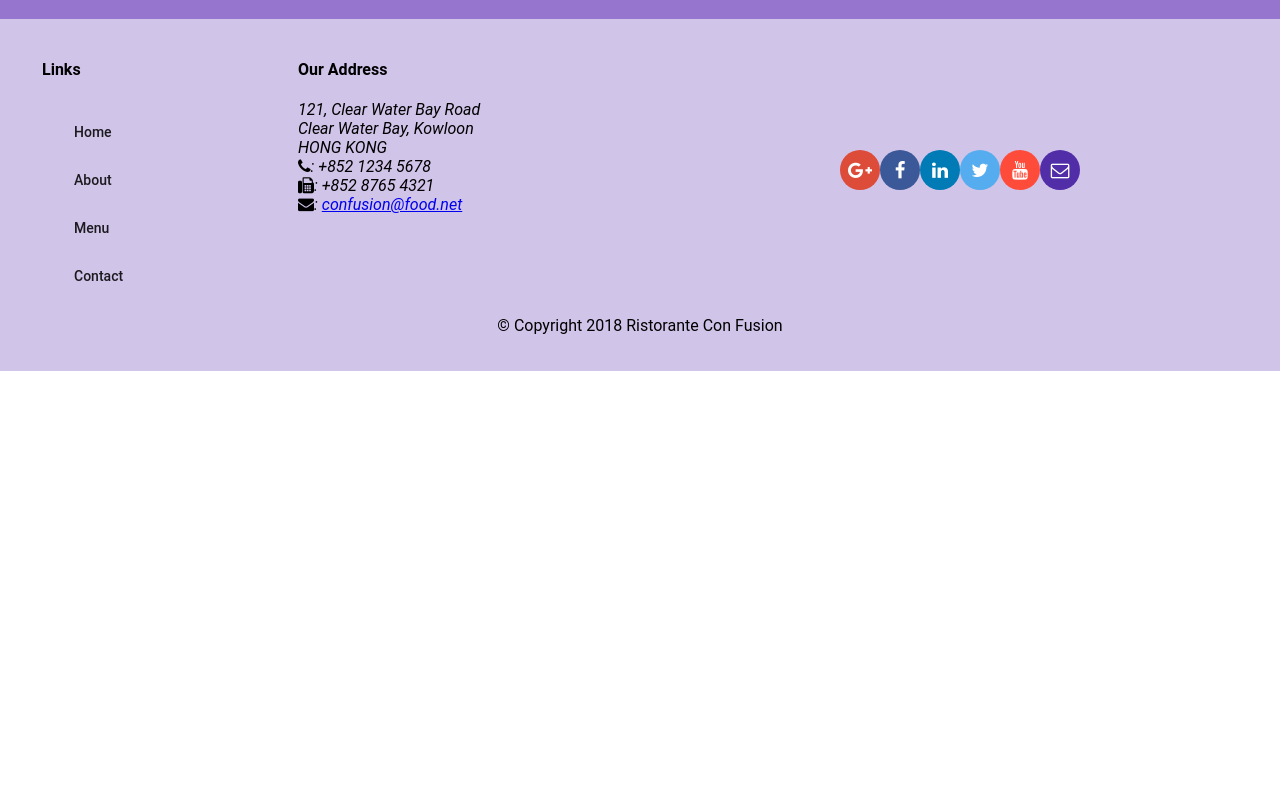
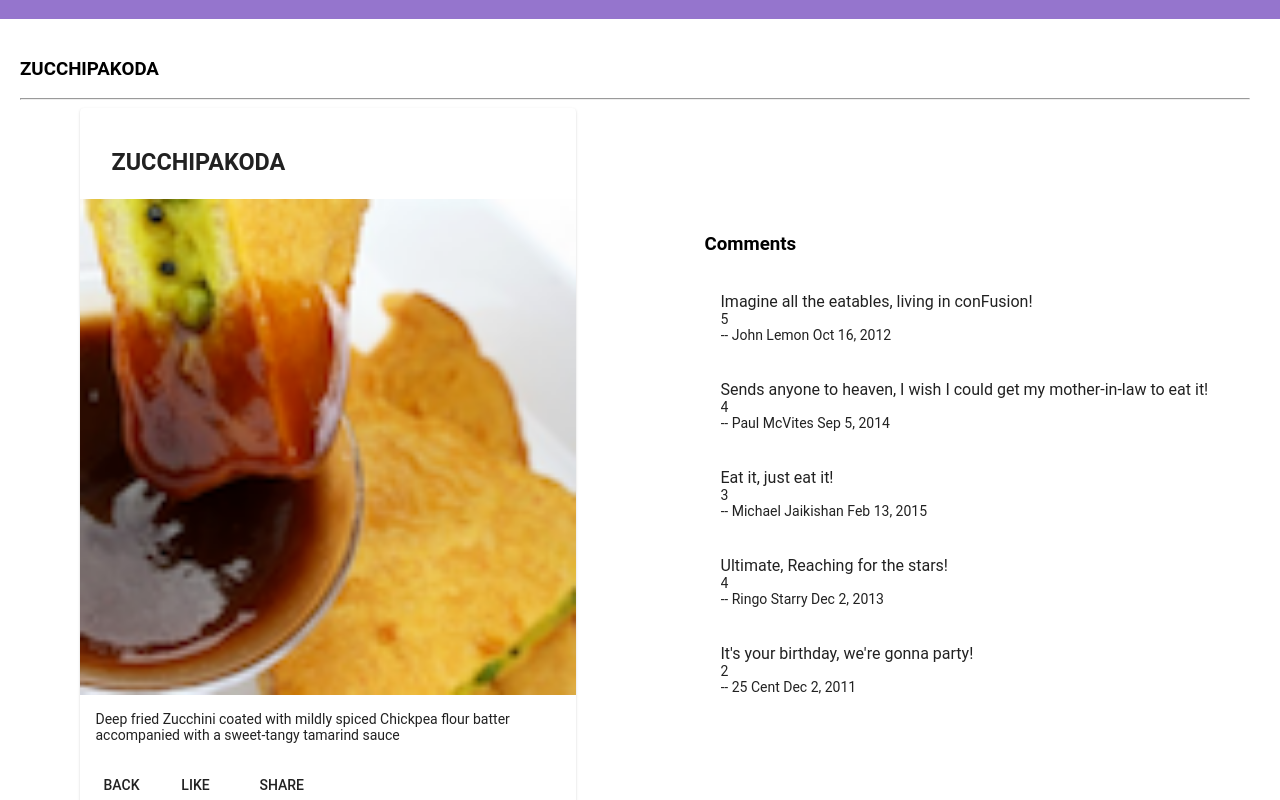
Before and after one commit to AnxhelaDecka/angular-confusion, an Angular app: page /dishdetail/1 in a window 1280 px wide. Before the commit this address led to /. Shown: the part 320-1120 px from the top of the page. Before the commit the page ends 800 px from the top, so only its background shows below. Built offline with nearby package versions, Linux system fonts and the light colour scheme.

Commit message:
Single Page Applications Part 2

```diff
--- a/src/app/app-routing/routes.ts
+++ b/src/app/app-routing/routes.ts
@@ -8,7 +8,8 @@
 
 export const routes: Routes = [
   { path: 'home',  component: HomeComponent },
-  { path: 'menu',     component: MenuComponent },
+  { path: 'menu',  component: MenuComponent },
+  { path: 'dishdetail/:id', component: DishdetailComponent },
   { path: 'contactus', component: ContactComponent},
   { path: '', redirectTo: '/home', pathMatch: 'full' }
 ];
--- a/src/app/dishdetail/dishdetail.component.html
+++ b/src/app/dishdetail/dishdetail.component.html
@@ -1,10 +1,18 @@
 <div class="container"
-    fxLayout="row"
+    fxLayout="row wrap"
     fxLayout.sm="column"
     fxLayout.xs="column"
     fxLayoutAlign.gt-md="space-around center"
     fxLayoutGap="10px"
     fxLayoutGap.xs="0">
+
+  <div fxFlex="100">
+    <div>
+      <h3>{{dish.name | uppercase}}</h3>
+      <hr>
+    </div>
+  </div>
+
 
   <div fxFlex="40">
     <mat-card *ngIf="dish">
@@ -19,6 +27,7 @@
             </p>
           </mat-card-content>
           <mat-card-actions>
+            <button mat-button (click)="goBack()">BACK</button>
             <button mat-button>LIKE</button>
             <button mat-button>SHARE</button>
           </mat-card-actions>
--- a/src/app/dishdetail/dishdetail.component.ts
+++ b/src/app/dishdetail/dishdetail.component.ts
@@ -1,5 +1,11 @@
 import { Component, OnInit, Input } from '@angular/core';
+
+import { Params, ActivatedRoute } from '@angular/router';
+import { Location } from '@angular/common';
+
 import { Dish } from '../shared/dish';
+import { DishService } from '../services/dish.service';
+
 @Component({
   selector: 'app-dishdetail',
   templateUrl: './dishdetail.component.html',
@@ -7,12 +13,19 @@
 })
 export class DishdetailComponent implements OnInit {
 
-    @Input()
-    dish: Dish;
 
-  constructor() { }
+  dish: Dish;
+  constructor(private dishservice: DishService,
+    private route: ActivatedRoute,
+    private location: Location) { }
 
   ngOnInit() {
+    const id = +this.route.snapshot.params['id'];
+    this.dish = this.dishservice.getDish(id);
+  }
+
+  goBack(): void {
+    this.location.back();
   }
 
 }
--- a/src/app/menu/menu.component.html
+++ b/src/app/menu/menu.component.html
@@ -11,7 +11,7 @@
 
   <div fxFlex>
       <mat-grid-list cols="2" rowHeight="200px">
-        <mat-grid-tile *ngFor="let dish of dishes" (click)="onSelect(dish)">
+        <mat-grid-tile *ngFor="let dish of dishes" [routerLink]="['/dishdetail',dish.id]">
           <img height="200px" src={{dish.image}} alt={{dish.name}}>
           <mat-grid-tile-footer>
             <h1 matLine>{{dish.name | uppercase}}</h1>
@@ -20,26 +20,5 @@
       </mat-grid-list>
     </div>
 
-  <!--  <div fxFlex *ngIf="selectedDish">
-        <mat-card>
-          <mat-card-header>
-            <mat-card-title>
-              <h3>{{selectedDish.name | uppercase}}</h3>
-            </mat-card-title>
-          </mat-card-header>
-          <img mat-card-image src={{selectedDish.image}} alt={{selectedDish.name}}>
-          <mat-card-content>
-            <p>{{selectedDish.description}}
-            </p>
-          </mat-card-content>
-          <mat-card-actions>
-            <button mat-button>LIKE</button>
-            <button mat-button>SHARE</button>
-          </mat-card-actions>
-        </mat-card>
-      </div>
-    -->
-
-    <app-dishdetail [dish]="selectedDish"></app-dishdetail>
 
 </div>
```
Lines whose indentation alone changed are shown as unchanged.
